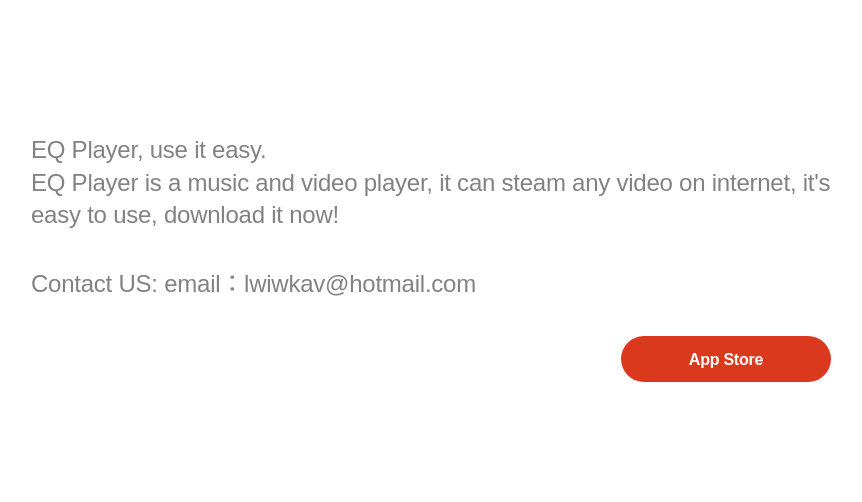
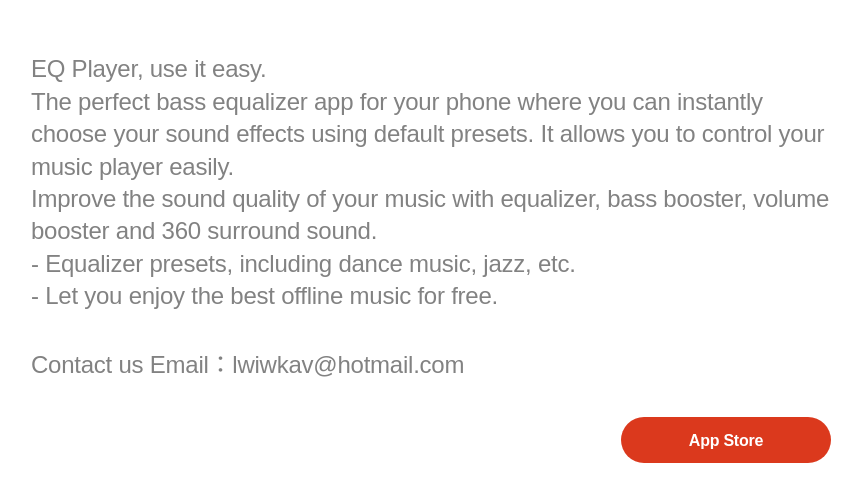
Before and after one commit to EQ-Player/EQ-Player, a plain HTML site: page index.html in a window 1280 px wide. Shown: the part 130-632 px from the top of the page, without its empty margins (73-935 px from the left). Drawn offline with Linux system fonts and the light colour scheme.

Commit message:
Update index.html

```diff
--- a/index.html
+++ b/index.html
@@ -20,12 +20,14 @@
     <header id="header">
       <div class="content">
         <p style="max-width: 800px;">
-          EQ Player, use it easy.
-          <br/>
-          EQ Player is a music and video player, it can steam any video on internet, it's easy to use, download it now!
+         EQ Player, use it easy.   <br/>
+The perfect bass equalizer app for your phone where you can instantly choose your sound effects using default presets. It allows you to control your music player easily.  <br/>
+Improve the sound quality of your music with equalizer, bass booster, volume booster and 360 surround sound.  <br/>
+- Equalizer presets, including dance music, jazz, etc.  <br/>
+- Let you enjoy the best offline music for free.  <br/>
         </p>
           <p style="max-width: 800px;">
-          Contact US: email：lwiwkav@hotmail.com
+          Contact us Email：lwiwkav@hotmail.com
         </p>
         <ul class="actions">
           <li>
```
